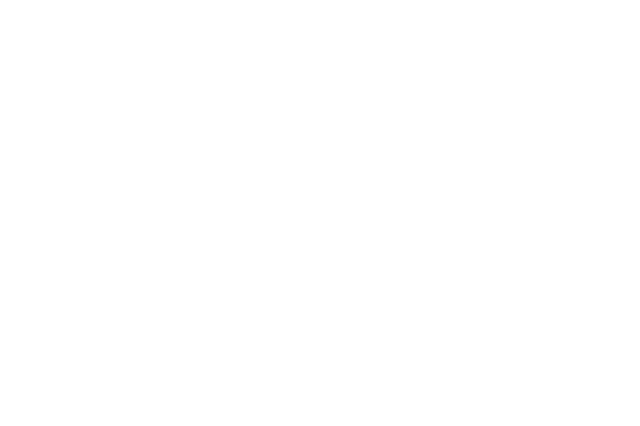
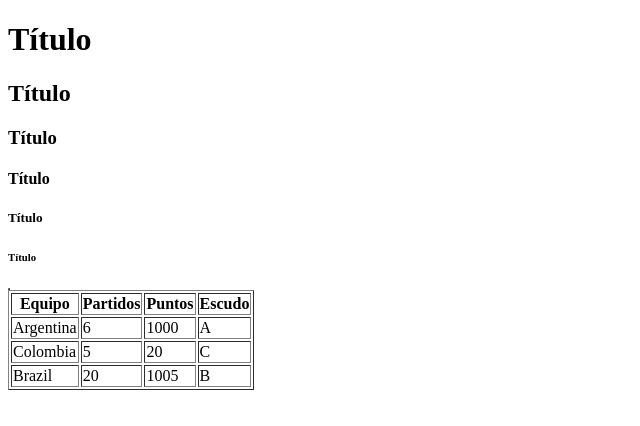
Before and after one commit to CamiUribeee/Clasesmartes, a plain HTML site: page index.html in a window 1280 px wide. Shown: the whole page, without its empty margins (0-640 px from the left). Drawn offline with Linux system fonts and the light colour scheme.

Commit message:
update files

```diff
--- a/index.html
+++ b/index.html
@@ -7,6 +7,58 @@
     <title>Clase Martes</title>
 </head>
 <body>
+<table border="1">
+    <thead>
+    <html lang="en">
+<head>
+<meta charset="UTF-8">
+<meta http-equiv="X-UA-Compatible" content="IE=edge">
+<meta name="viewport" content="width=device-width, initial-scale=1.0">
+<title>practica 1 martes </title>
+</head>
+<body>
+
+<h1>Título</h1>
+<h2>Título</h2>
+<h3>Título</h3>
+<h4>Título</h4>
+<h5>Título</h5>
+<h6>Título</h6>
+
+<table border="1">
+<thead>
+<th>Equipo</th>
+<th>Partidos</th>
+<th>Puntos</th>
+<th>Escudo</th>
+</thead>
+<tbody>
+<tr>
+<td>Argentina</td>
+<td>6</td>
+<td>1000</td>
+<td>A</td>
+</tr>
+<tr>
+<td>Colombia</td>
+<td>5</td>
+<td>20</td>
+<td>C</td>
+</tr>
+<tr>
+<td>Brazil</td>
+<td>20</td>
+<td>1005</td>
+<td>B</td>
+</tr>
+
+</tbody>
+</table>
+</body>
+</html>
+
+
+
 
 </body>
 </html>
```
Also changed, not shown: img/Escudo_de_la_Federación_Colombiana_de_Fútbol.png (added).
